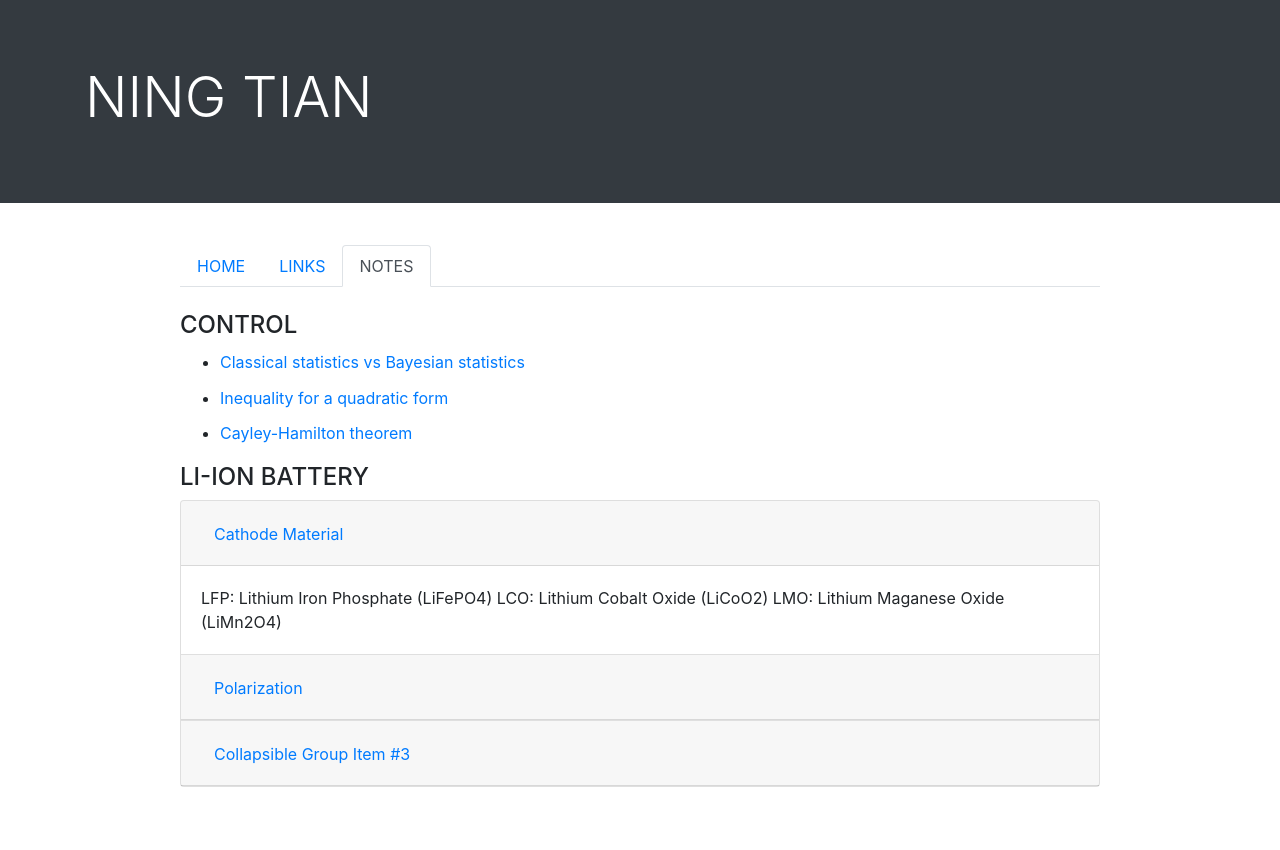
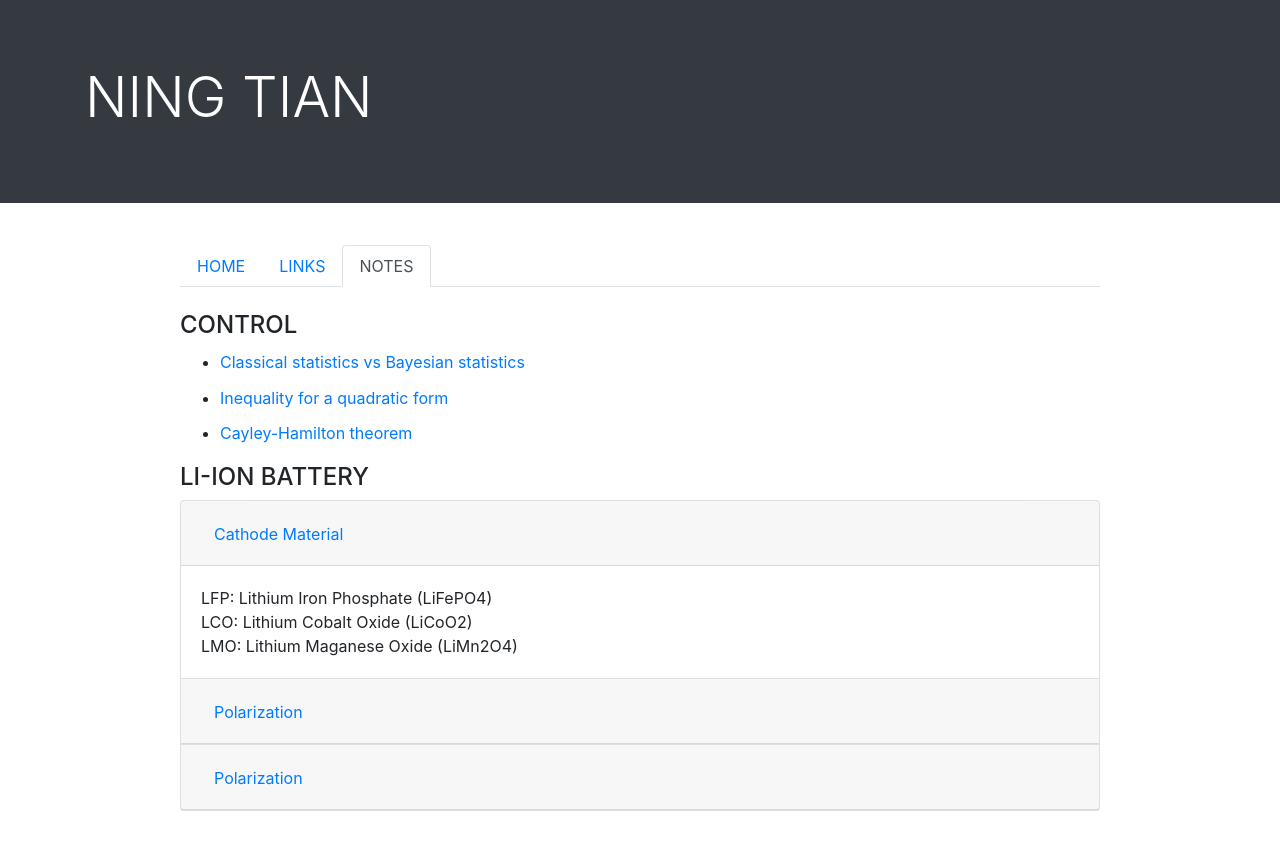
Before and after one commit to ningtian/ningtian.github.io, a Jekyll site: the page notes/index.html, which Jekyll copies as it is, in a window 1280 px wide. Shown: the top 850 px of the page. Built offline with Jekyll 4.4.1, drawn with Linux system fonts in a browser that asks for light colours.

Commit message:
Update index.html

```diff
--- a/notes/index.html
+++ b/notes/index.html
@@ -62,16 +62,16 @@
   <div class="card">
     <div class="card-header" id="headingOne">
       <h2 class="mb-0">
-        <button class="btn btn-link" type="button" data-toggle="collapse" data-target="#collapseOne" aria-expanded="true" aria-controls="collapseOne">
+        <button class="btn btn-link" type="button" data-toggle="collapse" data-target="#collapseOne" aria-expanded="false" aria-controls="collapseOne">
           Cathode Material
         </button>
       </h2>
     </div>
     <div id="collapseOne" class="collapse show" aria-labelledby="headingOne" data-parent="#accordionExample">
       <div class="card-body">
-	    LFP: Lithium Iron Phosphate (LiFePO4)
-	    LCO: Lithium Cobalt Oxide (LiCoO2)
-	    LMO: Lithium Maganese Oxide (LiMn2O4)
+	    LFP: Lithium Iron Phosphate (LiFePO4)<br>
+	    LCO: Lithium Cobalt Oxide (LiCoO2)<br>
+	    LMO: Lithium Maganese Oxide (LiMn2O4)<br>
       </div>
     </div>
   </div>
@@ -87,10 +87,6 @@
     <div id="collapseTwo" class="collapse" aria-labelledby="headingTwo" data-parent="#accordionExample">
       <div class="card-body">
 
-	      When no current flows through a battery for a certain period of time, the battery is considered to be in equilibrium state and the corresponding electrode potential is called equilibrium electrode potential. When current flows through the battery, the electrode potential deviates from the equilibrium potential; this phenomenon is called electrode polarization or overpotential. There are three types of polarization:
-1.	Electrochemical polarization: it is caused by various types of redox reaction on electrodes
-2.	Concentration polarization: it is caused by the fact that the reactants consumed on the electrode surface cannot be supplemented from the electrolyte (or some reaction products cannot be evacuated in time)
-3.	Ohmic polarization: it represents the resistance of electrolyte, electrode material, and conductive material and their contact resistance
 
 
       </div>
@@ -101,14 +97,21 @@
     <div class="card-header" id="headingThree">
       <h2 class="mb-0">
         <button class="btn btn-link collapsed" type="button" data-toggle="collapse" data-target="#collapseThree" aria-expanded="false" aria-controls="collapseThree">
-          Collapsible Group Item #3
+          Polarization
         </button>
       </h2>
     </div>
     <div id="collapseThree" class="collapse" aria-labelledby="headingThree" data-parent="#accordionExample">
       <div class="card-body">
-        Anim pariatur cliche reprehenderit, enim eiusmod high life accusamus terry richardson ad squid. 3 wolf moon officia aute, non cupidatat skateboard dolor brunch. Food truck quinoa nesciunt laborum eiusmod. Brunch 3 wolf moon tempor, sunt aliqua put a bird on it squid single-origin coffee nulla assumenda shoreditch et. Nihil anim keffiyeh helvetica, craft beer labore wes anderson cred nesciunt sapiente ea proident. Ad vegan excepteur butcher vice lomo. Leggings occaecat craft beer farm-to-table, raw denim aesthetic synth nesciunt you probably haven't heard of them accusamus labore sustainable VHS.
-      </div>
+
+	When no current flows through a battery for a certain period of time, the battery is considered to be in equilibrium state and the corresponding electrode potential is called equilibrium electrode potential. When current flows through the battery, the electrode potential deviates from the equilibrium potential; this phenomenon is called electrode polarization or overpotential. There are three types of polarization:<br>
+1.	Electrochemical polarization: it is caused by various types of redox reaction on electrodes<br>
+2.	Concentration polarization: it is caused by the fact that the reactants consumed on the electrode surface cannot be supplemented from the electrolyte (or some reaction products cannot be evacuated in time)<br>
+3.	Ohmic polarization: it represents the resistance of electrolyte, electrode material, and conductive material and their contact resistance<br>
+
+
+
+       </div>
     </div>
   </div>
 
```
